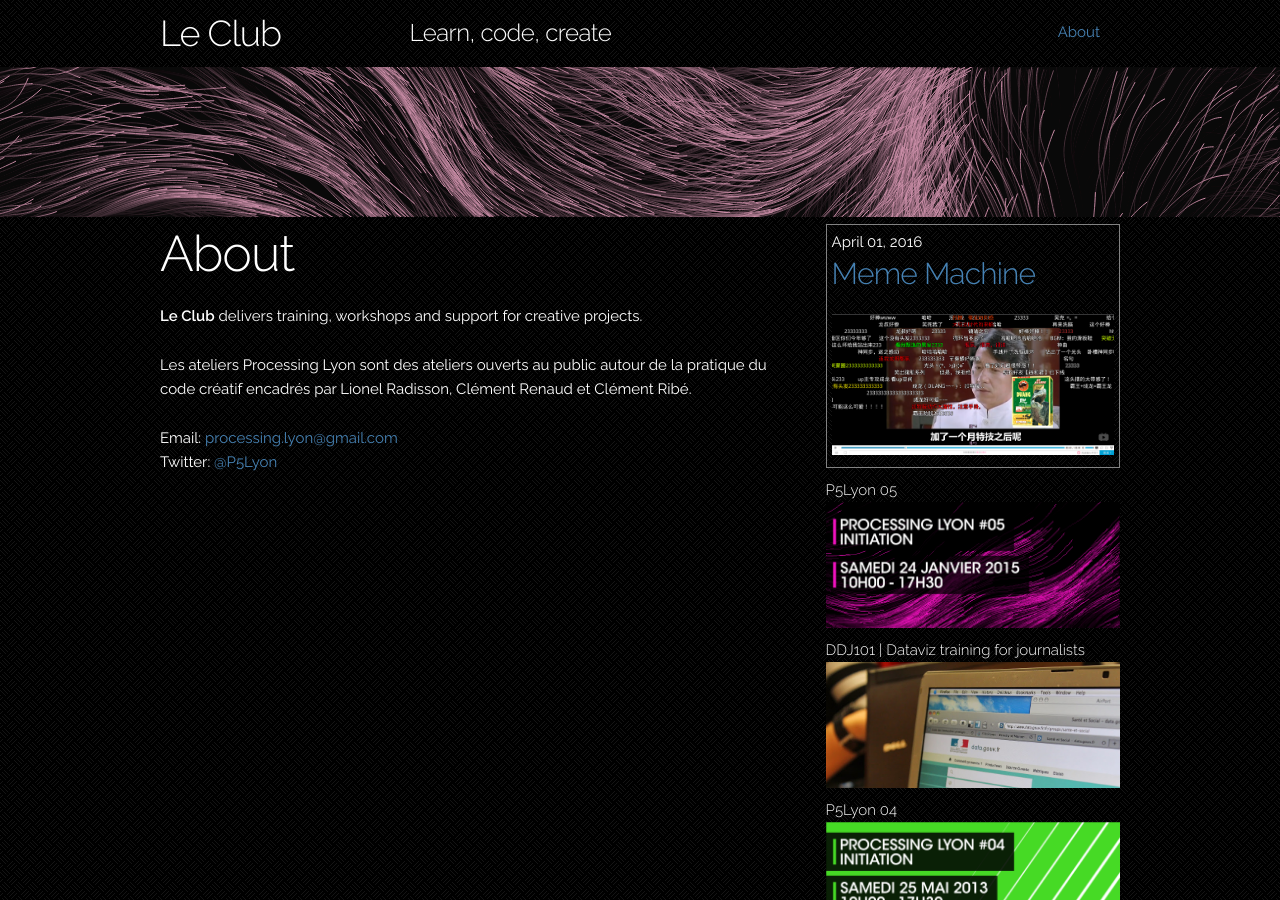
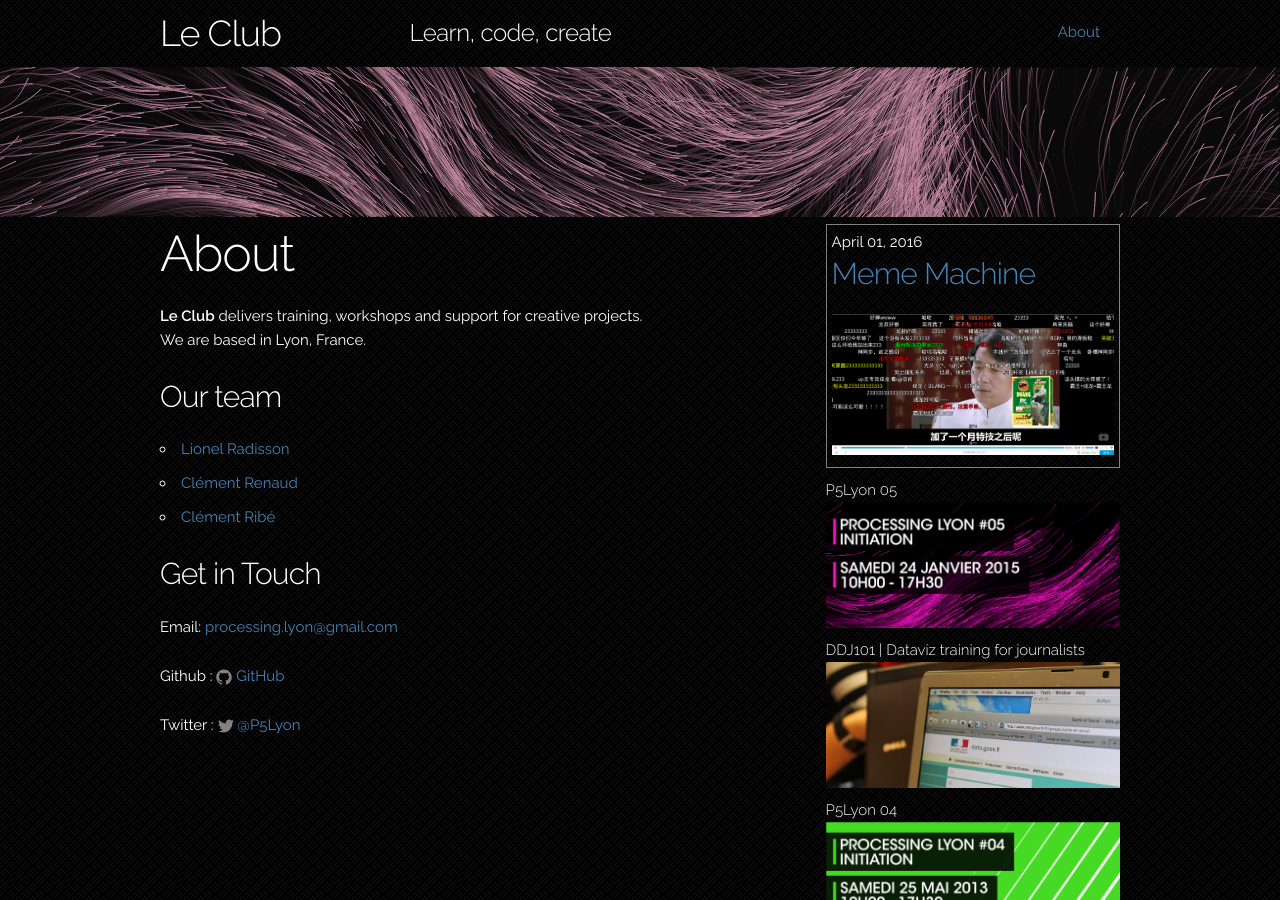
Before and after one commit to leClub/leClub.github.io, a Jekyll site: the page built from about.md, in a window 1280 px wide and 900 px high. Built offline with Jekyll 4.4.1, drawn with Linux system fonts in a browser that asks for light colours.

Commit message:
update About page fix #10

```diff
--- a/about.md
+++ b/about.md
@@ -5,9 +5,36 @@
 
 # About
 
-**Le Club** delivers training, workshops and support for creative projects.
+**Le Club** delivers training, workshops and support for creative projects. <br> We are based in Lyon, France.
 
-Les ateliers Processing Lyon sont des ateliers ouverts au public autour de la pratique du code créatif encadrés par Lionel Radisson, Clément Renaud et Clément Ribé.
+#### Our team
 
-Email: <a href="mailto:processing.lyon@gmail.com">processing.lyon@gmail.com</a><br>
-      Twitter: <a href="http://twitter.com/p5lyon">@P5Lyon</a>
+* [Lionel Radisson](http://makio135.com)
+* [Clément Renaud](http://clementrenaud.com)
+* [Clément Ribé](http://www.clement-ribe.fr/)
+
+#### Get in Touch
+Email: <a href="mailto:{{ site.email }}">{{ site.email }}</a>
+{% if site.github %}
+  Github :
+  <a href="https://github.com/{{ site.github }}">
+    <span class="icon  icon--github">
+      <svg viewBox="0 0 16 16">
+        <path fill="#828282" d="M7.999,0.431c-4.285,0-7.76,3.474-7.76,7.761 c0,3.428,2.223,6.337,5.307,7.363c0.388,0.071,0.53-0.168,0.53-0.374c0-0.184-0.007-0.672-0.01-1.32 c-2.159,0.469-2.614-1.04-2.614-1.04c-0.353-0.896-0.862-1.135-0.862-1.135c-0.705-0.481,0.053-0.472,0.053-0.472 c0.779,0.055,1.189,0.8,1.189,0.8c0.692,1.186,1.816,0.843,2.258,0.645c0.071-0.502,0.271-0.843,0.493-1.037 C4.86,11.425,3.049,10.76,3.049,7.786c0-0.847,0.302-1.54,0.799-2.082C3.768,5.507,3.501,4.718,3.924,3.65 c0,0,0.652-0.209,2.134,0.796C6.677,4.273,7.34,4.187,8,4.184c0.659,0.003,1.323,0.089,1.943,0.261 c1.482-1.004,2.132-0.796,2.132-0.796c0.423,1.068,0.157,1.857,0.077,2.054c0.497,0.542,0.798,1.235,0.798,2.082 c0,2.981-1.814,3.637-3.543,3.829c0.279,0.24,0.527,0.713,0.527,1.437c0,1.037-0.01,1.874-0.01,2.129 c0,0.208,0.14,0.449,0.534,0.373c3.081-1.028,5.302-3.935,5.302-7.362C15.76,3.906,12.285,0.431,7.999,0.431z"/>
+      </svg>
+    </span>
+    {{ site.github }}
+</a>
+{% endif %}
+
+{% if site.twitter %}
+Twitter : <a href="https://twitter.com/{{ site.twitter }}">
+  <span class="icon  icon--twitter">
+    <svg viewBox="0 0 16 16">
+      <path fill="#828282" d="M15.969,3.058c-0.586,0.26-1.217,0.436-1.878,0.515c0.675-0.405,1.194-1.045,1.438-1.809
+      c-0.632,0.375-1.332,0.647-2.076,0.793c-0.596-0.636-1.446-1.033-2.387-1.033c-1.806,0-3.27,1.464-3.27,3.27 c0,0.256,0.029,0.506,0.085,0.745C5.163,5.404,2.753,4.102,1.14,2.124C0.859,2.607,0.698,3.168,0.698,3.767 c0,1.134,0.577,2.135,1.455,2.722C1.616,6.472,1.112,6.325,0.671,6.08c0,0.014,0,0.027,0,0.041c0,1.584,1.127,2.906,2.623,3.206 C3.02,9.402,2.731,9.442,2.433,9.442c-0.211,0-0.416-0.021-0.615-0.059c0.416,1.299,1.624,2.245,3.055,2.271 c-1.119,0.877-2.529,1.4-4.061,1.4c-0.264,0-0.524-0.015-0.78-0.046c1.447,0.928,3.166,1.469,5.013,1.469 c6.015,0,9.304-4.983,9.304-9.304c0-0.142-0.003-0.283-0.009-0.423C14.976,4.29,15.531,3.714,15.969,3.058z"/>
+    </svg>
+  </span>
+  @{{ site.twitter }}
+</a>
+{% endif %}
```
